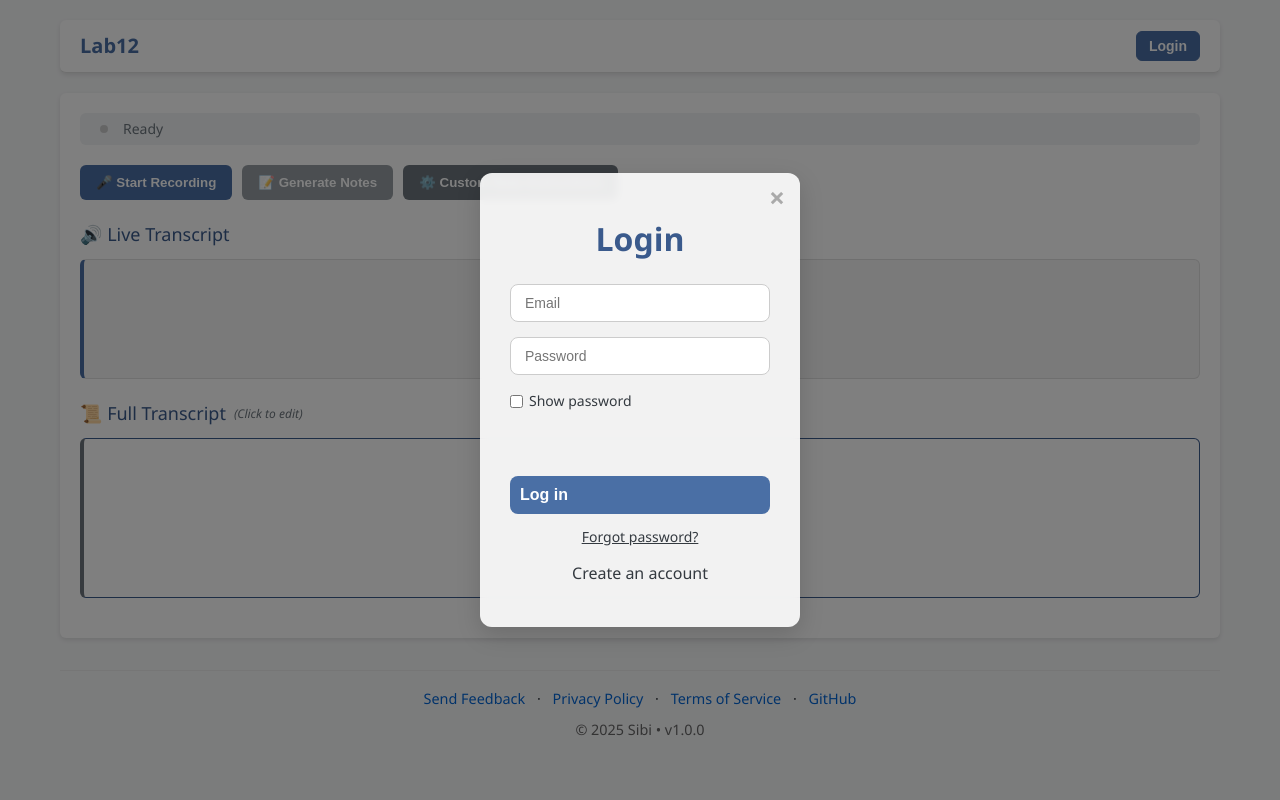
After one commit to sibisai/lab12, a Python web app: template templates/index.html in a window 1280 px wide. The commit adds this page. Run offline with Jinja, Linux system fonts and the light colour scheme; the template is opened without the code that fills it, so the values that code supplies are empty; some libraries are stand-ins or nearby versions.

Commit message:
refactor frontend

```diff
--- a/static/index.html
+++ b/templates/index.html
@@ -22,7 +22,7 @@
                   ">
 
 
-      <link rel="icon" href="./favicon/favicon.ico">
+      <link rel="icon" href="/static/favicon/favicon.ico">
       <title>lab12</title> <!-- Updated title -->
       <script>window.currentUserFullName = null;</script>
 
@@ -74,20 +74,12 @@
     <!-- ––––– Google JS API loader (for Picker) –––––            -->
     <script src="https://apis.google.com/js/api.js?onload=onGoogleApiLoad"  defer></script>
 
-    <link rel="stylesheet" href="styles.css">
+    <link rel="stylesheet" href="/static/styles.css">
 
 </head>
 
 <body>
-  <!-- Navigation Bar -->
-  <nav class="navbar">
-    <div class="navbar-brand">🎙️ Lab12</div>
-    <div class="navbar-links">
-      <span id="user-info" class="user-info hidden"></span> <!-- Placeholder for user info -->
-      <button id="auth-button" class="nav-button">Login</button> <!-- Placeholder for Login/Logout -->
-      <a href="#" id="feedback-link" class="nav-link">Feedback</a> <!-- Placeholder for Feedback -->
-    </div>
-  </nav>
+  {% include "partials/header.html" %}
 
   <div class="container">
     <!-- Status Indicator (Moved below controls for better visibility) -->
@@ -201,6 +193,7 @@
     </div>
 
   </div> <!-- End of .container -->
+  {% include "partials/footer.html" %}
 
   <script>
     document.addEventListener("DOMContentLoaded", function () {
@@ -689,6 +682,12 @@
         }
       });
 
+      document.getElementById('footer-feedback')
+        .addEventListener('click', e => {
+          e.preventDefault();
+          openFeedbackModal();
+        });
+
 
       async function fetchQuota() {
         const res = await fetch("/me/quota", { credentials: "include" });
@@ -978,7 +977,7 @@
         try {
           stream = await navigator.mediaDevices.getUserMedia({ audio: true });
           audioCtx = new (window.AudioContext || window.webkitAudioContext)({
-            sampleRate: 16000
+            sampleRate: 48000
           });
           const source = audioCtx.createMediaStreamSource(stream);
 
--- /dev/null
+++ b/templates/partials/footer.html
@@ -0,0 +1,21 @@
+<footer style="padding:1rem 0; text-align:center; font-size:0.9rem; border-top:1px solid #eee; margin-top:2rem;">
+  <a href="#" id="footer-feedback" style="margin:0 .5rem; text-decoration:none; color:#0366d6;">
+    Send Feedback
+  </a>
+  <span class="mx-1.5">·</span>
+  <a href="docs/PRIVACY.md" style="margin:0 .5rem; text-decoration:none; color:#0366d6;">
+    Privacy Policy
+  </a>
+  <span class="mx-1.5">·</span>
+  <a href="docs/TERMS.md" style="margin:0 .5rem; text-decoration:none; color:#0366d6;">
+    Terms of Service
+  </a>
+  <span class="mx-1.5">·</span>
+  <a href="https://github.com/sibisai/lab12" target="_blank" rel="noopener"
+    style="margin:0 .5rem; text-decoration:none; color:#0366d6;">
+    GitHub
+  </a>
+  <div style="margin-top:.5rem; color:#666;">
+    © 2025 Sibi • v1.0.0
+  </div>
+</footer>
--- /dev/null
+++ b/templates/partials/header.html
@@ -0,0 +1,8 @@
+<nav class="navbar">
+  <div class="navbar-brand">Lab12</div>
+  <div class="navbar-links">
+    <span id="user-info" class="user-info hidden"></span> <!-- Placeholder for user info -->
+    <button id="auth-button" class="nav-button">Login</button> <!-- Placeholder for Login/Logout -->
+    <a href="#" id="feedback-link" class="nav-link">Feedback</a>
+  </div>
+</nav>
```
Also changed, not shown: server/main.py (+15 -9 lines), templates/docs.html (added, +18 -0 lines), README.md.
